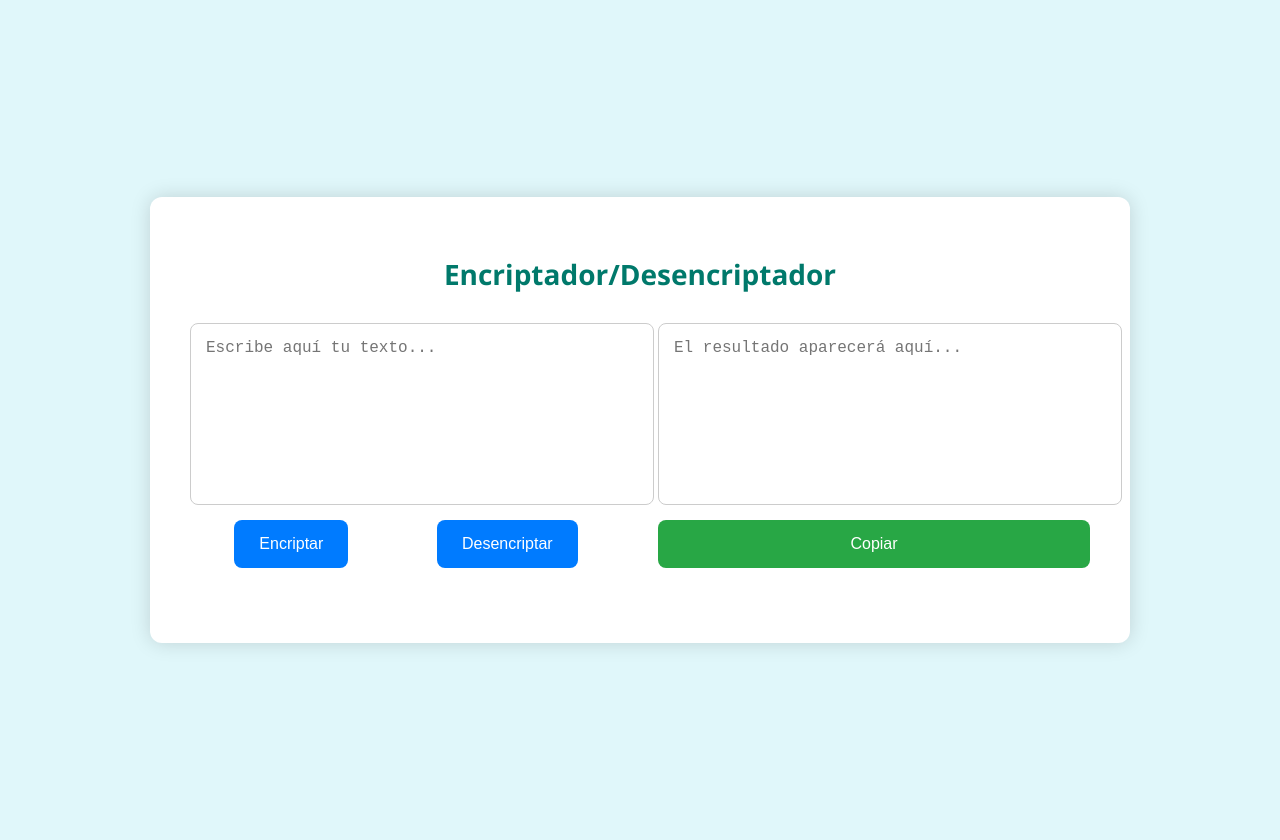
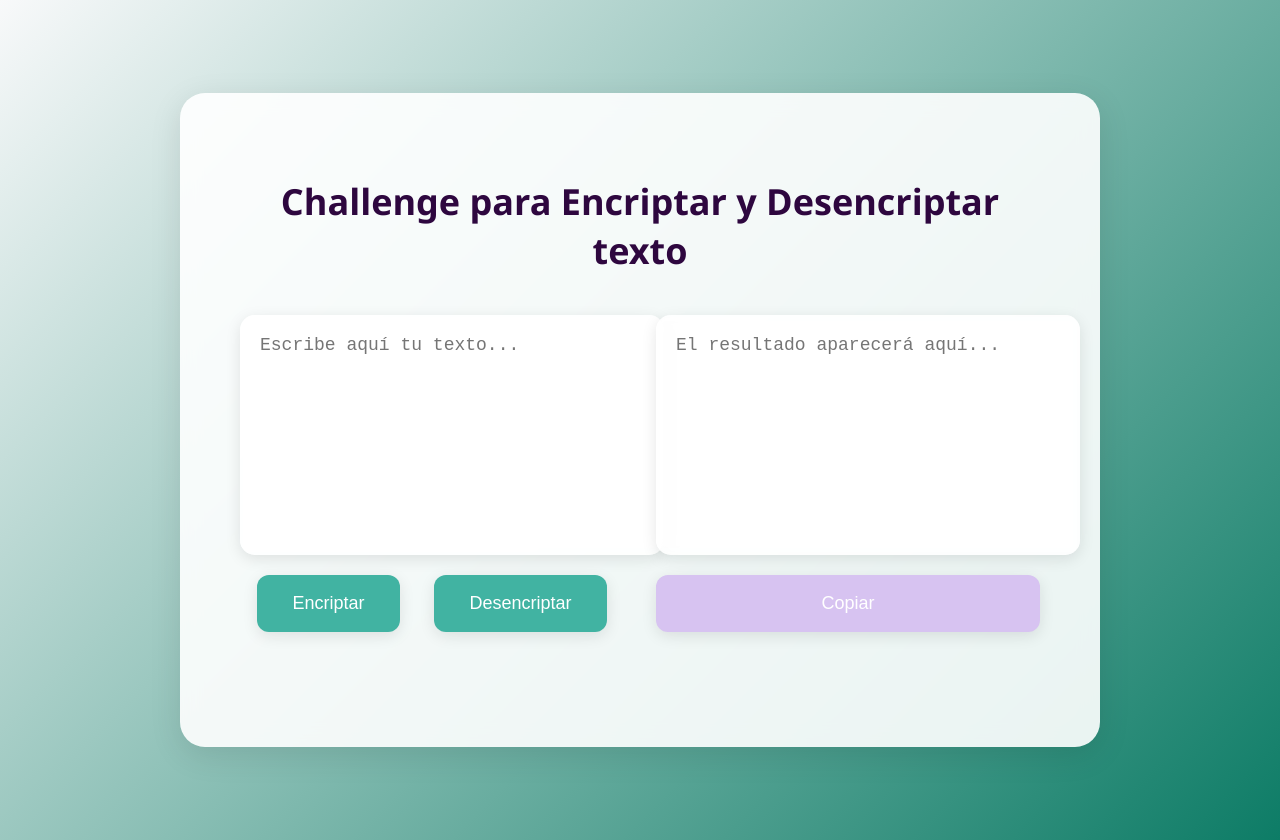
Before and after one commit to NormaNavidadHernandez/Challenge-Encriptador-de-texto, a plain HTML site: page index.html in a window 1280 px wide. Drawn offline with Linux system fonts and the light colour scheme.

Commit message:
Actualizacion de estilos

```diff
--- a/index.html
+++ b/index.html
@@ -3,12 +3,12 @@
 <head>
     <meta charset="UTF-8">
     <meta name="viewport" content="width=device-width, initial-scale=1.0">
-    <title>Encriptador/Desencriptador</title>
+    <title>Encriptador de Texto personalizado</title>
     <link rel="stylesheet" href="styles.css">
 </head>
 <body>
     <div class="container">
-        <h1>Encriptador/Desencriptador</h1>
+        <h1>Challenge para Encriptar y Desencriptar texto</h1>
         <div class="text-areas">
             <div class="text-area-wrapper">
                 <textarea id="inputText" placeholder="Escribe aquí tu texto..."></textarea>
--- a/styles.css
+++ b/styles.css
@@ -1,6 +1,6 @@
 body {
     font-family: 'Segoe UI', Tahoma, Geneva, Verdana, sans-serif;
-    background-color: #e0f7fa;
+    background: linear-gradient(135deg, #f8f9fa, #0D7C66);
     display: flex;
     justify-content: center;
     align-items: center;
@@ -10,25 +10,28 @@ body {
     }
 
     .container {
-    background: white;
-    padding: 40px;
-    border-radius: 12px;
-    box-shadow: 0 0 20px rgba(0, 0, 0, 0.15);
+    background: rgba(255, 255, 255, 0.9);
+    padding: 60px;
+    border-radius: 25px;
+    box-shadow: 0 8px 32px rgba(0, 0, 0, 0.1);
+    backdrop-filter: blur(10px);
+    -webkit-backdrop-filter: blur(10px);
     width: 100%;
-    max-width: 900px;
+    max-width: 800px;
     text-align: center;
     }
 
     h1 {
-    font-size: 28px;
-    margin-bottom: 30px;
-    color: #00796b;
+    font-size: 36px;
+    margin-bottom: 40px;
+    color: #2E073F;
+    font-weight: 700;
     }
 
     .text-areas {
     display: flex;
     justify-content: space-between;
-    margin-bottom: 20px;
+    margin-bottom: 30px;
     }
 
     .text-area-wrapper {
@@ -39,46 +42,62 @@ h1 {
 
     textarea {
     width: 100%;
-    height: 150px;
-    padding: 15px;
-    font-size: 16px;
-    border-radius: 8px;
-    border: 1px solid #ccc;
+    height: 200px;
+    padding: 20px;
+    font-size: 18px;
+    border-radius: 15px;
+    border: none;
+    box-shadow: 0 4px 15px rgba(0, 0, 0, 0.1);
     resize: none;
-    margin-bottom: 10px;
+    margin-bottom: 15px;
+    background-color: rgba(255, 255, 255, 0.8);
+    color: #333;
+    backdrop-filter: blur(5px);
+    -webkit-backdrop-filter: blur(5px);
+    transition: transform 0.2s, box-shadow 0.2s;
+    }
+
+    textarea:focus {
+    transform: translateY(-3px);
+    box-shadow: 0 6px 20px rgba(0, 0, 0, 0.15);
     }
 
     .button-group {
     display: flex;
     justify-content: space-around;
-    margin-bottom: 10px;
+    margin-bottom: 20px;
     }
 
     .action-button, .copy-button {
-    padding: 15px 25px;
-    font-size: 16px;
+    padding: 18px 35px;
+    font-size: 18px;
     color: white;
     border: none;
-    border-radius: 8px;
+    border-radius: 12px;
     cursor: pointer;
-    transition: background-color 0.3s;
+    transition: background-color 0.3s, transform 0.2s, box-shadow 0.2s;
     margin: 5px 0;
+    box-shadow: 0 4px 15px rgba(0, 0, 0, 0.1);
     }
 
     .action-button {
-    background-color: #007bff;
+    background-color: #41B3A2;
     }
 
     .action-button:hover {
-    background-color: #0056b3;
+    background-color: #BDE8CA;
+    transform: translateY(-3px);
+    box-shadow: 0 6px 20px rgba(0, 0, 0, 0.15);
     }
 
     .copy-button {
-    background-color: #28a745;
+    background-color: #D7C3F1;
     }
 
     .copy-button:hover {
-    background-color: #218838;
+    background-color: #FF8A8A;
+    transform: translateY(-3px);
+    box-shadow: 0 6px 20px rgba(0, 0, 0, 0.15);
     }
 
     @media (max-width: 900px) {
@@ -88,7 +107,7 @@ textarea {
 
     .text-area-wrapper {
     width: 100%;
-        margin-bottom: 15px;
+    margin-bottom: 20px;
     }
 
     .button-group {
@@ -100,6 +119,5 @@ textarea {
     width: 48%;
     margin-bottom: 10px;
     margin: auto;
-
     }
     }
```
Lines whose indentation alone changed are shown as unchanged.
